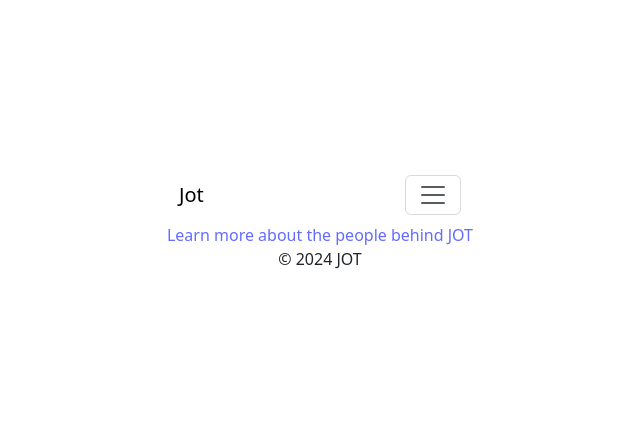
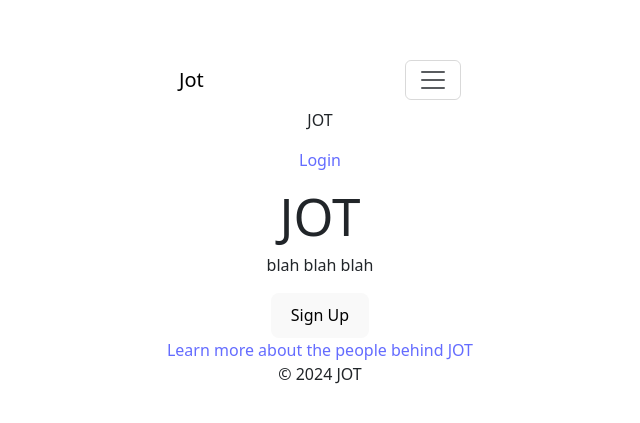
Before and after one commit to CodingDos/JOT-LLC, a React (Vite) app in the folder client/: page / in a window 1280 px wide. Shown: the part 173-596 px from the top of the page, without its empty margins (320-960 px from the left). Built offline with nearby package versions, Linux system fonts and the light colour scheme.

Commit message:
adjusted routes in App.jsx and Nav.jsx for home

```diff
--- a/client/components/Nav.jsx
+++ b/client/components/Nav.jsx
@@ -7,11 +7,11 @@ function Hamburger() {
   return (
     <Navbar expand="">
         <Container>
-            <Navbar.Brand href="home"> Jot </Navbar.Brand>
+            <Navbar.Brand href="/"> Jot </Navbar.Brand>
             <Navbar.Toggle aria-controls="navbar" />
             <Navbar.Collapse id="navbar">
                 <Nav className="navList">
-                    <Nav.Link href="home">Landing</Nav.Link>
+                    <Nav.Link href="/">Landing</Nav.Link>
                     <Nav.Link href="category">Category</Nav.Link>
                     <Nav.Link href="About">About</Nav.Link>
                 </Nav>
--- a/client/src/App.jsx
+++ b/client/src/App.jsx
@@ -19,7 +19,7 @@ function App() {
     <>
       <Hamburger />
       <Routes>
-        <Route path="/home" element={<Landing />} />
+        <Route path="/" element={<Landing />} />
         <Route path="/register" element={<Register />} />
         <Route path="/login" element={<Login />} />
         <Route path="/category" element={<Category />} />
```
